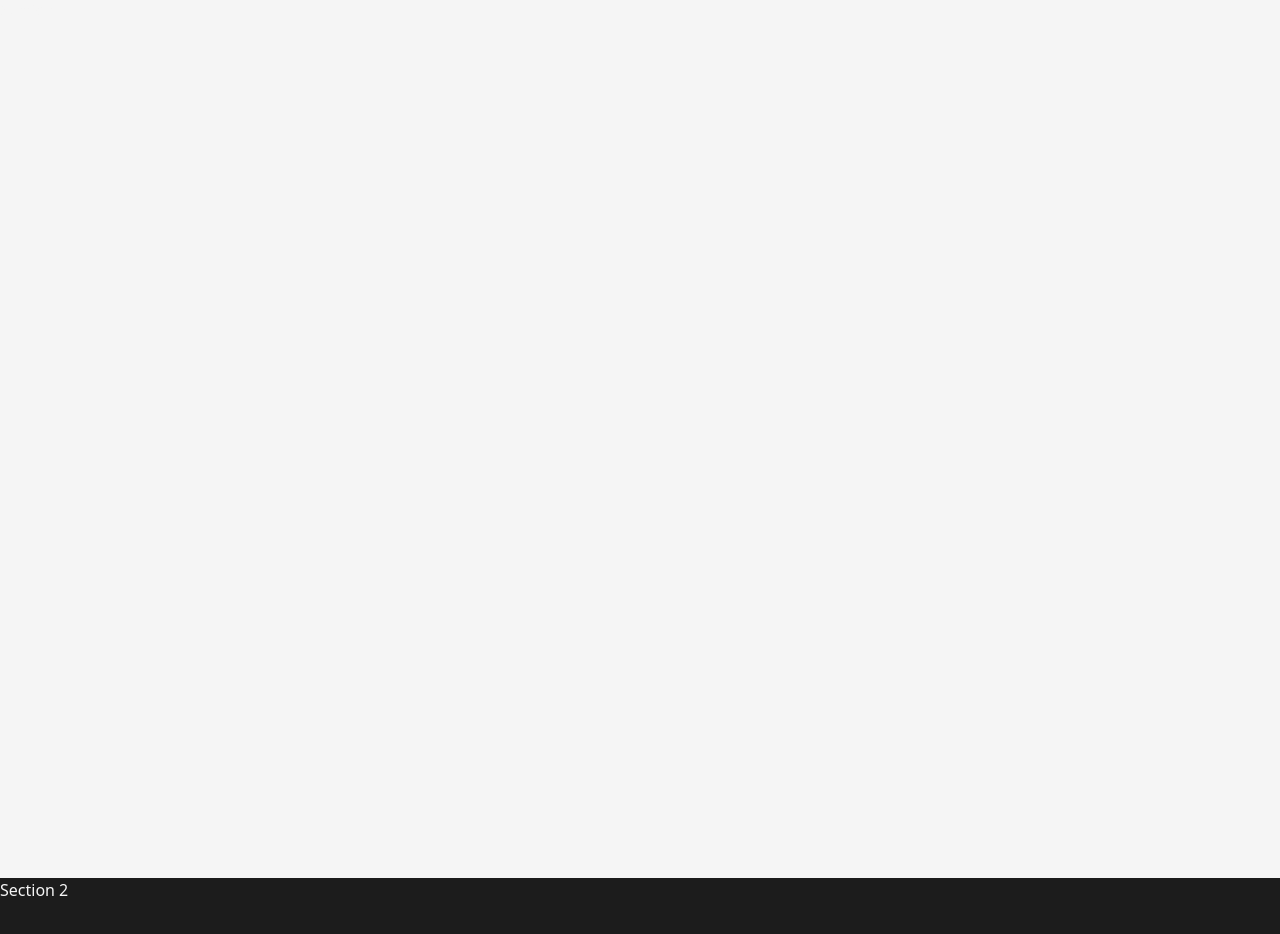
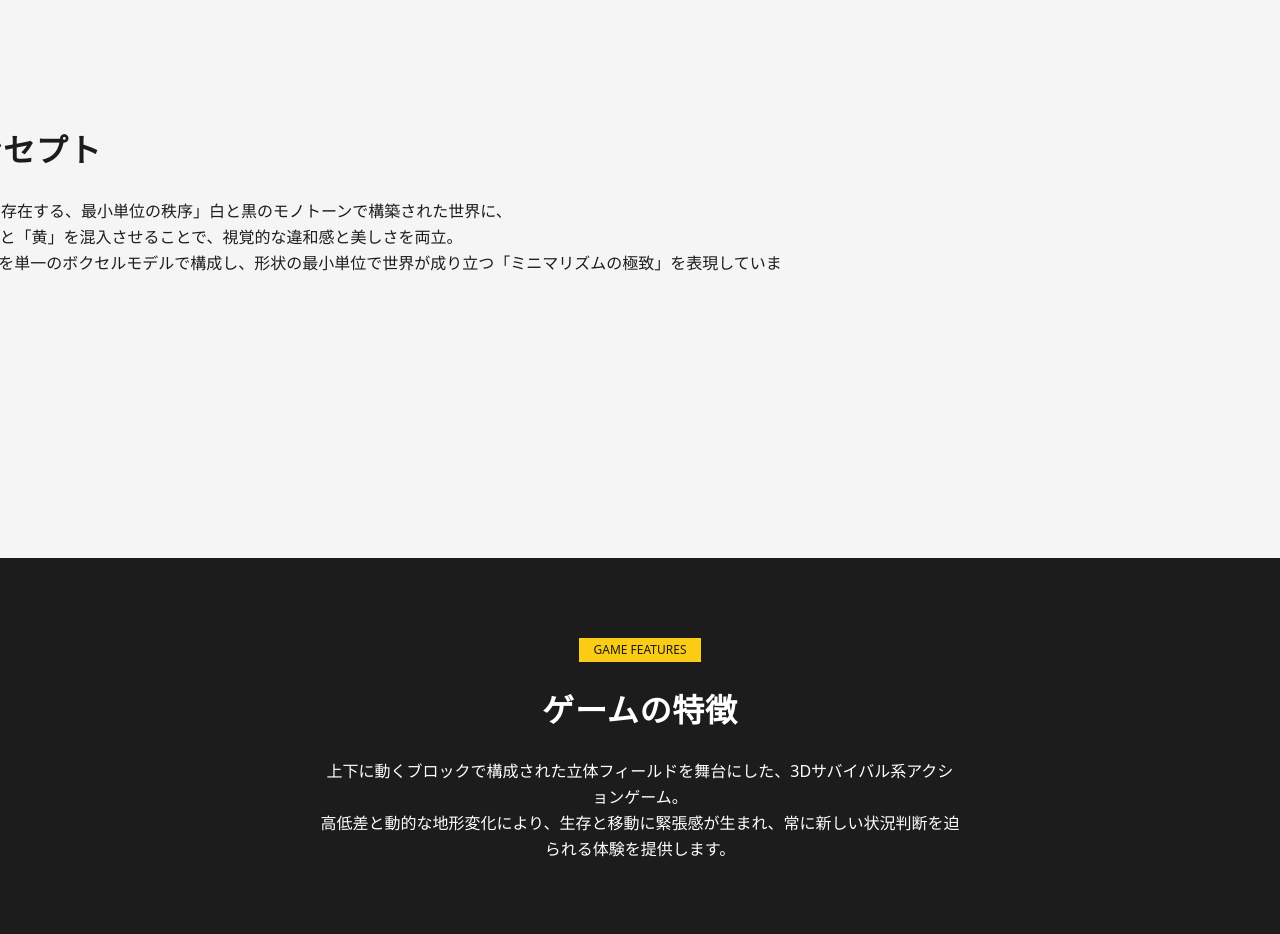
Before and after one commit to iwasi24k/web-repository, a React (Vite) app: page / in a window 1280 px wide. Shown: the part 802-1736 px from the top of the page. Built offline with nearby package versions, Linux system fonts and the light colour scheme.

Commit message:
トピック用のコンポーネントを実装

```diff
--- /dev/null
+++ b/src/components/ui/TextBlock.tsx
@@ -0,0 +1,55 @@
+export type TextBlockProps = {
+  text: string;
+
+  textColor?: string;
+  textSize?: string;
+  blockColor?: string;
+
+  /** テキストとブロックの余白 */
+  paddingX?: string;
+  paddingY?: string;
+
+  /** 強制サイズ（未指定なら自動） */
+  blockSize?: string;
+};
+
+const TextBlock = ({
+  text,
+
+  textColor = "#fff",
+  textSize = "1rem",
+  blockColor = "transparent",
+
+  paddingX = "1.25em",
+  paddingY = "0.25em",
+
+  blockSize,
+}: TextBlockProps) => {
+  return (
+    <div
+      style={{
+        display: "inline-flex",
+        alignItems: "center",
+        justifyContent: "center",
+
+        fontSize: textSize,
+        color: textColor,
+        backgroundColor: blockColor,
+
+        width: blockSize,
+        height: blockSize,
+
+        minWidth: "fit-content",
+        minHeight: "fit-content",
+
+        padding: `${paddingY} ${paddingX}`,
+        boxSizing: "border-box",
+        whiteSpace: "nowrap",
+      }}
+    >
+      {text}
+    </div>
+  );
+};
+
+export default TextBlock;
--- a/src/index.css
+++ b/src/index.css
@@ -4,7 +4,7 @@
 :root {
   --color-void-black: #1c1c1c;
   --color-void-white: #f5f5f5;
-  --color-void-purple: #8b5cf6;
+  --color-void-purple: #9400d3;
   --color-void-yellow: #facc15;
   --font-display: "Orbitron", sans-serif;
 }
--- a/src/layouts/Header.tsx
+++ b/src/layouts/Header.tsx
@@ -4,7 +4,7 @@ const Header = () => {
   return (
     <header
       className="
-        fixed top-0 left-0 right-0 z-20
+        fixed top-0 left-0 right-0 z-50
         h-24
         bg-black/40 backdrop-blur-md
         border-d border-white/10
--- a/src/layouts/MainLayout.tsx
+++ b/src/layouts/MainLayout.tsx
@@ -10,11 +10,12 @@ const MainLayout = ({ children }: MainLayoutProps) => {
   return (
     <div className="min-h-screen flex flex-col text-void-white font-sans selection:bg-void-purple selection:text-white">
       <WorldBlocksLayer />
-      <Header />
 
-      <main className="flex-1 relative z-10">
+      <main className="flex-1 relative">
         {children}
       </main>
+
+      <Header />
     </div>
   );
 };
--- /dev/null
+++ b/src/layouts/TopicSection.tsx
@@ -0,0 +1,61 @@
+import TextBlock, { type TextBlockProps } from "../components/ui/TextBlock";
+
+// x/y は常に「要素中心」を基準とした座標とします
+// そのため translateX(-50%) は常時適用します
+
+type Align = "left" | "center";
+
+type TopicSectionProps = {
+  align?: Align;
+  x?: string;
+  y?: string;
+
+  // TextBlockProps for the label
+  label: TextBlockProps;
+
+  // description props
+  titleColor?: string;
+  title: string;
+
+  // title props
+  descriptionColor?: string;
+  description: React.ReactNode;
+};
+
+const TopicSection = ({
+  align = "center",
+  x = "50%",
+  y = "0",
+  label,
+  titleColor = "#fff",
+  title,
+  descriptionColor = "#fff",
+  description,
+}: TopicSectionProps) => {
+  const isCenter = align === "center";
+
+  return (
+    <section
+      className={`absolute flex flex-col gap-6 ${
+        isCenter ? "items-center text-center" : "items-start text-left"
+      }`}
+      style={{
+        left: x,
+        top: y,
+        transform: "translateX(-50%)",
+      }}
+    >
+      <TextBlock {...label} />
+
+      <h2 className="text-[2rem] font-semibold tracking-wide" style={{ color: titleColor }}>
+        {title}
+      </h2>
+
+      <div className="text-base leading-relaxed" style={{ color: descriptionColor }}>
+        {description}
+      </div>
+    </section>
+  );
+};
+
+export default TopicSection;
--- a/src/pages/Home.tsx
+++ b/src/pages/Home.tsx
@@ -1,22 +1,65 @@
 import HeroSection from "../components/sections/HeroSection";
 import WorldSection from "../components/world/WorldSection";
+// import TextBlock from "../components/ui/TextBlock";
+import TopicSection from "../layouts/TopicSection";
 
 const CUSTOM_SIZE_CLASS = "min-h-[110dvh]";
+const CUSTOM_SIZE_CLASS_MIN = "min-h-[70dvh]";
 const VOID_BLACK = "var(--color-void-black)";
 const VOID_WHITE = "var(--color-void-white)";
+const VOID_PURPLE = "var(--color-void-purple)";
+const VOID_YELLOW = "var(--color-void-yellow)";
 
 const Home = () => {
-
   return (
     <div>
       <HeroSection />
 
-      <WorldSection bgColor={VOID_WHITE} sectionSize={CUSTOM_SIZE_CLASS}>
-        <div>Section 1</div>
+      <WorldSection bgColor={VOID_WHITE} sectionSize={CUSTOM_SIZE_CLASS_MIN}>
+        <TopicSection
+          align="left"
+          x="25%"
+          y="10dvh"
+          label={{
+            text: "GAME CONCEPT",
+            textColor: VOID_WHITE,
+            blockColor: VOID_PURPLE,
+            textSize: "0.75rem",
+          }}
+          title="ゲームコンセプト"
+          titleColor={VOID_BLACK}
+          descriptionColor={VOID_BLACK}
+          description={
+            <>
+              <p className="mb-4">
+                「虚無（Void）の中に存在する、最小単位の秩序」白と黒のモノトーンで構築された世界に、<br></br>
+                異分子としての「紫」と「黄」を混入させることで、視覚的な違和感と美しさを両立。<br></br>
+                すべてのオブジェクトを単一のボクセルモデルで構成し、形状の最小単位で世界が成り立つ「ミニマリズムの極致」を表現しています。
+              </p>
+            </>
+          }
+        />
       </WorldSection>
 
       <WorldSection bgColor={VOID_BLACK} sectionSize={CUSTOM_SIZE_CLASS}>
-        <div>Section 2</div>
+        <TopicSection
+          y="10dvh"
+          label={{
+            text: "GAME FEATURES",
+            textColor: VOID_BLACK,
+            blockColor: VOID_YELLOW,
+            textSize: "0.75rem",
+          }}
+          title="ゲームの特徴"
+          description={
+            <>
+              <p className="mb-4">
+                上下に動くブロックで構成された立体フィールドを舞台にした、3Dサバイバル系アクションゲーム。<br></br>
+                高低差と動的な地形変化により、生存と移動に緊張感が生まれ、常に新しい状況判断を迫られる体験を提供します。
+              </p>
+            </>
+          }
+        />
       </WorldSection>
 
       <WorldSection bgColor={VOID_WHITE} sectionSize={CUSTOM_SIZE_CLASS}>
```
